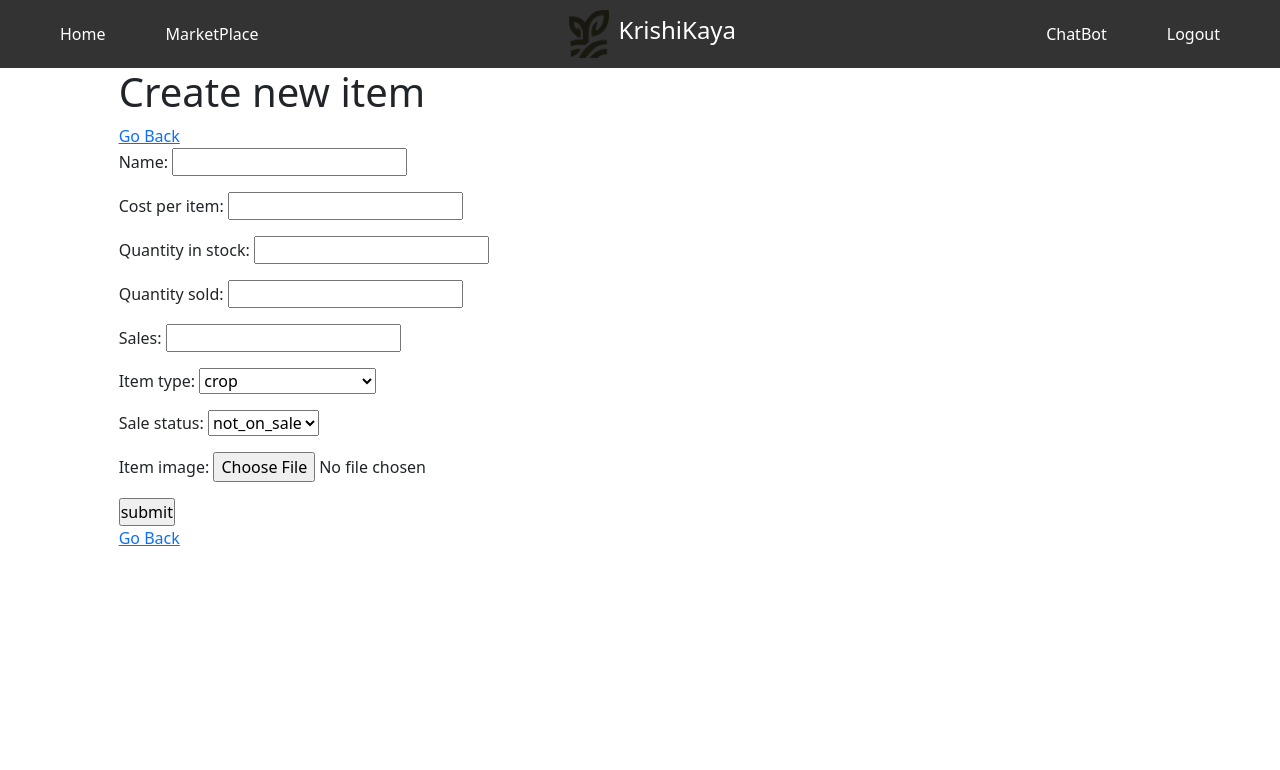
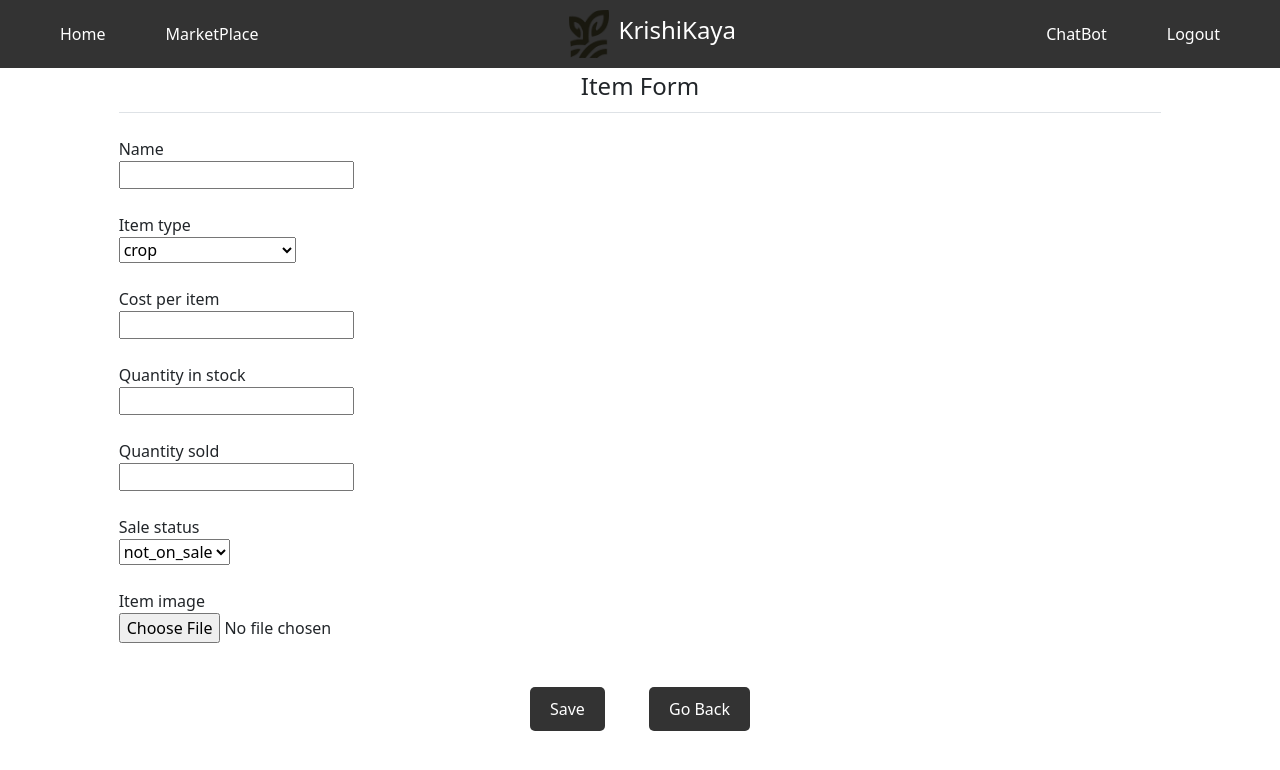
Before and after one commit to Arushi-Kapkoti/Inventory, a Django app: page /dashboard/item-create/ in a window 1280 px wide. Shown: the top 770 px of the page. Run offline with Django 5.2, Linux system fonts and the light colour scheme; a user stored in the database is signed in; some libraries are stand-ins or nearby versions.

Commit message:
Edited the CreateItem view and UpdateItem view, also added styling to all the other pages

```diff
--- a/inventoryMarketPlace/main/templates/main/create_item_form.html
+++ b/inventoryMarketPlace/main/templates/main/create_item_form.html
@@ -1,12 +1,42 @@
 {% extends 'main/base.html' %}
+{% load static %}
 
 {% block content %}
-<h1> Create new item </h1>
+<!-- <h1> Item Form </h1>
 <a href="{% url 'dashboard' %}">Go Back</a>
 <form method = 'POST'enctype="multipart/form-data" action = ''>
     {% csrf_token %}
     {{form.as_p}}
     <input type = 'submit' value = 'submit'>
 </form>
-<a href = "{% url 'dashboard' %}">Go Back</a>
+<a href = "{% url 'dashboard' %}">Go Back</a> -->
+<div class="content-section">
+    {{ form.media }}
+    <form method="POST" enctype="multipart/form-data">
+        <fieldset>
+            <legend class="border-bottom pb-2 mb-4 text-center">Item Form</legend>
+            {% csrf_token %}
+            <div class="form-group">
+                <label>{{form.name.label}}</label><br>
+                {{form.name}}<br><br>
+                <label>{{form.item_type.label}}</label><br>
+                {{form.item_type}}<br><br>
+                <label>{{form.cost_per_item.label}}</label><br>
+                {{form.cost_per_item}}<br><br>
+                <label>{{form.quantity_in_stock.label}}</label><br>
+                {{form.quantity_in_stock}}<br><br>
+                <label>{{form.quantity_sold.label}}</label><br>
+                {{form.quantity_sold}}<br><br>
+                <label>{{form.sale_status.label}}</label><br>
+                {{form.sale_status}}<br><br>
+                <label>{{form.item_image.label}}</label><br>
+                {{form.item_image}}<br><br>
+            </div>
+            <div style="text-align: center;">
+                <button class="custom-button" style ="margin: 20px;" type = 'submit'>Save</button>
+                <button class="custom-button" style ="margin: 20px;" onclick="window.location=`{% url 'dashboard' %}`">Go Back</button>
+          </div>
+      </fieldset>
+    </form>
+</div>
 {% endblock content %}
--- a/inventoryMarketPlace/main/views.py
+++ b/inventoryMarketPlace/main/views.py
@@ -49,21 +49,43 @@ class ItemDetail(LoginRequiredMixin,DetailView):
     template_name = 'main/item_detail.html'
     context_object_name = 'item'
 
-class CreateItem(LoginRequiredMixin,CreateView):
+class CreateItem(LoginRequiredMixin, CreateView):
     model = Inventory
     template_name = 'main/create_item_form.html'
-    fields = ['name','cost_per_item','quantity_in_stock','quantity_sold','sales','item_type','sale_status','item_image']
+    fields = ['name', 'item_type', 'cost_per_item', 'quantity_in_stock', 'quantity_sold', 'sale_status','item_image']
     success_url = reverse_lazy('dashboard')
 
-    def fomr_valid(self, form):
+    def form_valid(self, form):
         form.instance.user = self.request.user
-        return super(CreateItem, self).form_valid(form)
 
-class UpdateItem(LoginRequiredMixin,UpdateView):
+        # Calculate sales if quantity_sold is provided
+        quantity_sold = form.cleaned_data['quantity_sold']
+        cost_per_item = form.cleaned_data['cost_per_item']
+        if quantity_sold is not None:
+            form.instance.sales = quantity_sold * cost_per_item
+
+        return super().form_valid(form)
+
+# class UpdateItem(LoginRequiredMixin,UpdateView):
+#     model = Inventory
+#     fields = ['name','cost_per_item','quantity_in_stock','quantity_sold','sales','item_type','sale_status','item_image']
+#     template_name = 'main/create_item_form.html'
+#     success_url = reverse_lazy('dashboard')
+
+class UpdateItem(LoginRequiredMixin, UpdateView):
     model = Inventory
-    fields = ['name','cost_per_item','quantity_in_stock','quantity_sold','sales','item_type','sale_status','item_image']
+    fields = ['name', 'item_type', 'cost_per_item', 'quantity_in_stock', 'quantity_sold', 'sale_status','item_image']
     template_name = 'main/create_item_form.html'
     success_url = reverse_lazy('dashboard')
+
+    def form_valid(self, form):
+        # Calculate sales if quantity_sold is updated
+        quantity_sold = form.cleaned_data['quantity_sold']
+        cost_per_item = form.instance.cost_per_item  # Use instance's current cost_per_item
+        if quantity_sold is not None:
+            form.instance.sales = quantity_sold * cost_per_item
+
+        return super().form_valid(form)
 
 class DeleteItem(LoginRequiredMixin,DeleteView):
     model = Inventory
```
Also changed, not shown: inventoryMarketPlace/main/templates/main/dashboard.html (+2 -28 lines), inventoryMarketPlace/main/templates/main/item_confirm_delete.html (+6 -3 lines), inventoryMarketPlace/db.sqlite3.
